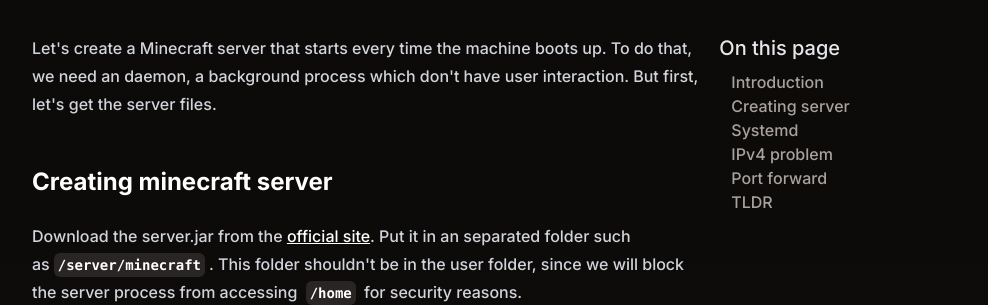
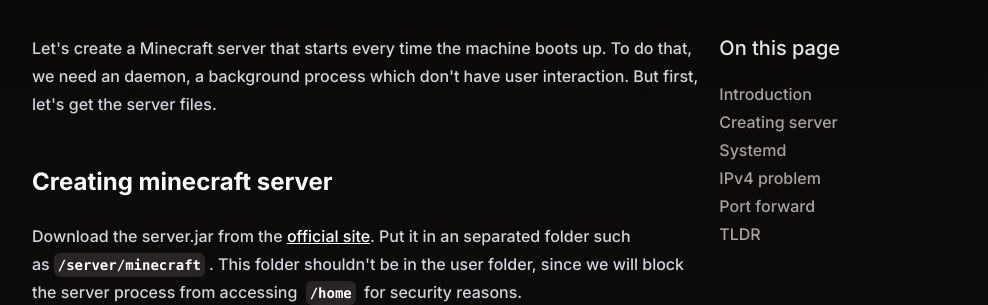
Before and after one commit to GustavoSasaki/Portfolio, a Next.js app: page /blog/minecraft-systemd in a window 1280 px wide. Shown: the part 198-503 px from the top of the page, without its empty margins (120-1108 px from the left). Built offline with nearby package versions, Linux system fonts and the light colour scheme; a web font is replaced by a local one.

Commit message:
fix weird padding

```diff
--- a/src/components/Blog/Article/ArticleNav.tsx
+++ b/src/components/Blog/Article/ArticleNav.tsx
@@ -4,8 +4,8 @@
     return (
         <aside className="flex-none w-[170px]  hidden sm:block">
             <nav className="sticky top-[83px]">
-                <h3 className="text-xl font-medium mb-2">On this page</h3>
-                <ul className="pl-3">
+                <h3 className="text-xl font-medium mb-5">On this page</h3>
+                <ul>
                     {mainLinks.map((link) => <ArticleLink {...link} key={link.id} current={current} />)}
                 </ul>
             </nav>
@@ -24,7 +24,7 @@
 
 function ArticleLink({ title, id, children, current }: LinkI) {
     return (
-        <li>
+        <li className="pb-1">
             <Link
                 href={"#" + id}
                 onClick={event =>
--- a/src/components/Blog/BlogArticle.tsx
+++ b/src/components/Blog/BlogArticle.tsx
@@ -1,3 +1,4 @@
+import Link from "next/link";
 
 export interface BlogArticleI {
     title: string;
@@ -10,10 +11,10 @@
     return (<article key={title}
         className=" group hover:scale-105 transition-transform duration-300 border-[1px] border-primary-lighter w-full rounded-md bg-primary-light">
         <div className=" m-4">
-            <a   href={url}>
+            <Link   href={url}>
                 <h2 className=" text-2xl mb-2 group-hover:text-accent-400 ">{title}</h2>
                 <div className=" text-secondary-darker ">{description}</div>
-            </a>
+            </Link>
         </div>
     </article>)
 }
```
